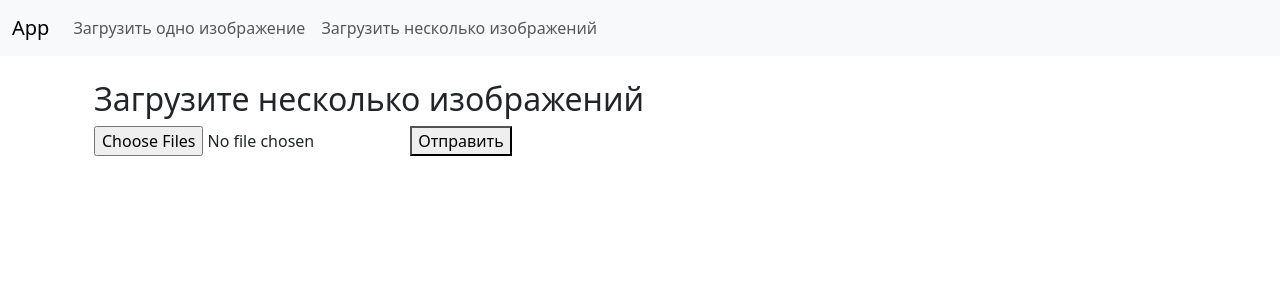
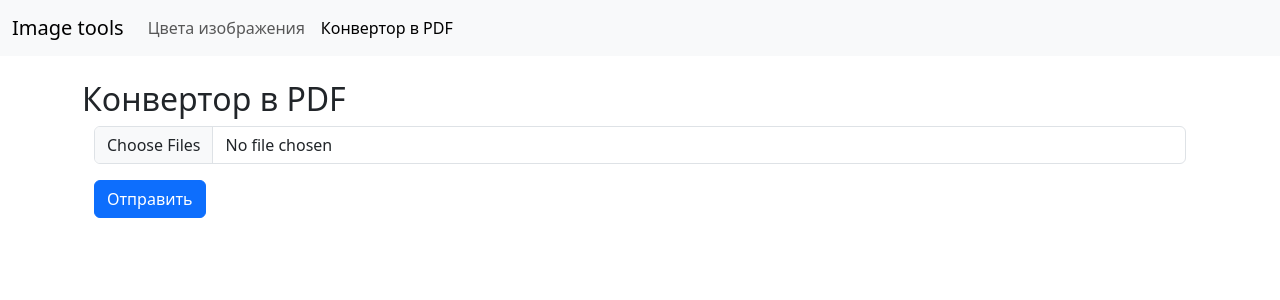
Before and after one commit to kavlab/image-tools, a Django app: page /pdf in a window 1280 px wide. Shown: the top 300 px of the page. Run offline with Django 4.2, Linux system fonts and the light colour scheme.

Commit message:
change styles, colors, add spinner

```diff
--- a/app/templates/base.html
+++ b/app/templates/base.html
@@ -4,24 +4,24 @@
     <meta charset="UTF-8">
     <meta http-equiv="X-UA-Compatible" content="IE=edge">
     <meta name="viewport" content="width=device-width, initial-scale=1.0">
-    <title>My Django App</title>
+    <title>Image tools</title>
     <link href="https://cdn.jsdelivr.net/npm/bootstrap@5.3.3/dist/css/bootstrap.min.css" rel="stylesheet" integrity="sha384-QWTKZyjpPEjISv5WaRU9OFeRpok6YctnYmDr5pNlyT2bRjXh0JMhjY6hW+ALEwIH" crossorigin="anonymous">
 </head>
 <body>
     <script src="https://cdn.jsdelivr.net/npm/bootstrap@5.3.3/dist/js/bootstrap.bundle.min.js" integrity="sha384-YvpcrYf0tY3lHB60NNkmXc5s9fDVZLESaAA55NDzOxhy9GkcIdslK1eN7N6jIeHz" crossorigin="anonymous"></script>
     <nav class="navbar navbar-expand-lg navbar-light bg-body-tertiary">
         <div class="container-fluid">
-            <a class="navbar-brand" href="/">App</a>
+            <a class="navbar-brand" href="/">Image tools</a>
             <button class="navbar-toggler" type="button" data-bs-toggle="collapse" data-bs-target="#navbarNav" aria-controls="navbarNav" aria-expanded="false" aria-label="Toggle navigation">
                 <span class="navbar-toggler-icon"></span>
             </button>
             <div class="collapse navbar-collapse" id="navbarNav">
                 <ul class="navbar-nav">
                     <li class="nav-item">
-                        <a class="nav-link" href="{% url 'colors_page' %}">Загрузить одно изображение</a>
+                        <a class="nav-link {{ page1_active }}" href="{% url 'colors_page' %}">Цвета изображения</a>
                     </li>
                     <li class="nav-item">
-                        <a class="nav-link" href="{% url 'pdf_page' %}">Загрузить несколько изображений</a>
+                        <a class="nav-link {{ page2_active }}" href="{% url 'pdf_page' %}">Конвертор в PDF</a>
                     </li>
                 </ul>
             </div>
--- a/app/templates/pdf.html
+++ b/app/templates/pdf.html
@@ -1,12 +1,17 @@
 {% extends 'base.html' %}
 
 {% block content %}
+<h2>Конвертор в PDF</h2>
 <div class="container">
-    <h2>Загрузите несколько изображений</h2>
     <form method="post" enctype="multipart/form-data">
         {% csrf_token %}
-        <input type="file" name="images" multiple>
-        <button type="submit">Отправить</button>
+        <div class="input-group mb-3">
+            <input type="file" name="images" class="form-control" multiple>
+        </div>
+        <button id="submit-image" type="submit" class="btn btn-primary mb-3">
+            <span id="loading-indicator" class="spinner-border spinner-border-sm" aria-hidden="true" style="display: none;"></span>
+            <span role="status">Отправить</span>
+        </button>
     </form>
 </div>
 {% endblock %}
--- a/app/views.py
+++ b/app/views.py
@@ -6,7 +6,14 @@ from .tools import determine_colors, image_from_base64
 
 
 def rgb2hex(r, g, b):
-    return "#{:02x}{:02x}{:02x}".format(int(r), int(g), int(b))
+    if (r + g + b) / 3 > 220:
+        text_color = '#212529'
+    else:
+        text_color = '#fff'
+    return {
+        'text': text_color,
+        'bg': '#{:02x}{:02x}{:02x}'.format(int(r), int(g), int(b))
+    }
 
 
 def colors_page(request):
@@ -24,6 +31,8 @@ def colors_page(request):
         request,
         'colors.html',
         {
+            'page1_active': 'active',
+            'page2_active': '',
             'encoded_image': encoded_image,
             'colors': colors,
         }
@@ -33,4 +42,10 @@ def colors_page(request):
 def pdf_page(request):
     if request.method == 'POST' and request.FILES.getlist('images'):
         images = request.FILES.getlist('images')
-    return render(request, 'pdf.html')
+    return render(
+        request,
+        'pdf.html',
+        {
+            'page1_active': '',
+            'page2_active': 'active',
+        })
```
Also changed, not shown: app/templates/colors.html (+15 -7 lines).
